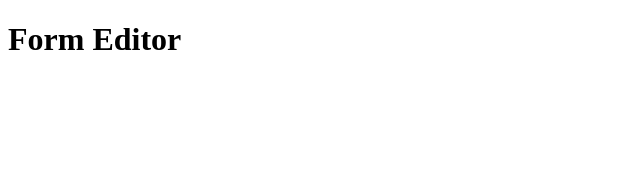
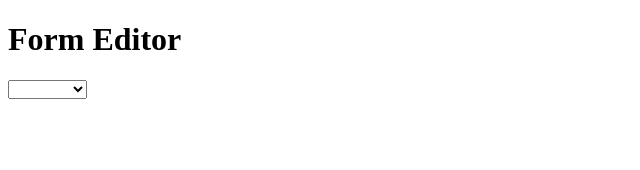
Before and after one commit to jannunzi/webdev-summer1-2018-poc-angular, an Angular app: page / in a window 1280 px wide. Shown: the top 170 px of the page, without its empty margins (0-640 px from the left). Built offline with nearby package versions, Linux system fonts and the light colour scheme.

Commit message:
added input type selector

```diff
--- a/src/app/form-editor/form-editor.component.html
+++ b/src/app/form-editor/form-editor.component.html
@@ -1 +1,8 @@
 <h1>Form Editor</h1>
+
+<select [(ngModel)]="inputType">
+  <option value="text">Text</option>
+  <option value="textarea">Text Area</option>
+</select>
+
+{{inputType}}
--- a/src/app/form-editor/form-editor.component.ts
+++ b/src/app/form-editor/form-editor.component.ts
@@ -7,6 +7,7 @@ import { Component, OnInit } from '@angular/core';
 })
 export class FormEditorComponent implements OnInit {
 
+  inputType = '';
   constructor() { }
 
   ngOnInit() {
```
